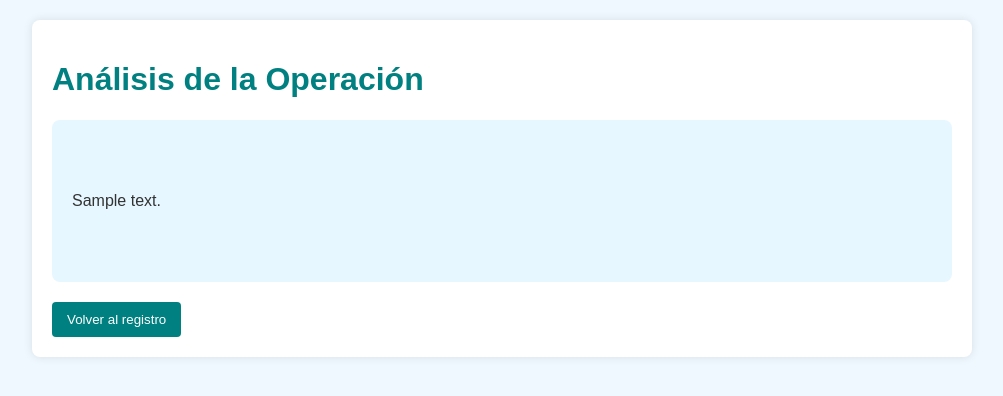
After one commit to dankomaxtor/trading, a Flask app: template templates/analisis_ia.html in a window 1280 px wide. The commit adds this page. Shown: the top 396 px of the page, without its empty margins (138-1141 px from the left). Run offline with Flask 3, Linux system fonts and the light colour scheme; the template is opened without the code that fills it: most values are stand-ins (such as "Sample title", 1, 10 or a date in 2020).

Commit message:
Se mejora el prompt de la IA para un analisis mas detallado

```diff
--- a/app.py
+++ b/app.py
@@ -1,8 +1,15 @@
 from flask import Flask, render_template, request, redirect, url_for
 import json
+import google.generativeai as genai
 
 app = Flask(__name__)
 
+# Configuración de la API de IA
+API_KEY = "AIzaSyDJHhTTtSpLiF8dwLZeZDLYI464--DJZHM"
+genai.configure(api_key=API_KEY)
+model = genai.GenerativeModel('gemini-1.5-flash')
+
+# --- El resto del código que ya tienes ---
 ARCHIVO_OPERACIONES = 'operaciones.json'
 
 def cargar_operaciones():
@@ -70,11 +77,9 @@ def editar_operacion(index):
             operacion_a_editar["comentario_apertura"] = request.form["comentario_apertura"]
             operacion_a_editar["importe_invertido"] = float(request.form["importe_invertido"])
 
-            # También edita el comentario y valor de cierre si existen
             operacion_a_editar["comentario_cierre"] = request.form.get("comentario_cierre", operacion_a_editar.get("comentario_cierre", "Sin comentario de cierre"))
             operacion_a_editar["valor_cierre"] = float(request.form.get("valor_cierre", operacion_a_editar.get("valor_cierre", operacion_a_editar["precio"])))
 
-            # Recalcula si la operación estaba cerrada
             if operacion_a_editar.get("estado") == "Cerrada":
                 valor_cierre = operacion_a_editar.get("valor_cierre", operacion_a_editar["precio"])
                 precio_entrada = operacion_a_editar["precio"]
@@ -116,7 +121,6 @@ def cerrar_operacion(index):
         operacion_a_cerrar["comentario_cierre"] = comentario_cierre
         operacion_a_cerrar["valor_cierre"] = valor_cierre
 
-        # Realiza los cálculos con el importe invertido
         precio_entrada = operacion_a_cerrar.get("precio", 0)
         importe_invertido = operacion_a_cerrar.get("importe_invertido", 0)
 
@@ -133,5 +137,35 @@ def cerrar_operacion(index):
         guardar_operaciones(operaciones)
     return redirect(url_for('index'))
 
+# --- NUEVA RUTA DE IA ---
+@app.route("/analisis_ia/<int:index>")
+def analisis_ia(index):
+    operaciones = cargar_operaciones()
+    if 0 <= index < len(operaciones):
+        operacion = operaciones[index]
+
+        # Crea el prompt para la IA con los nuevos campos
+        prompt = (f"Como especialista en trading, proporciona un resumen breve y útil del resultado de la operación. "
+                  f"Los datos son: "
+                  f"Activo: {operacion['activo']}. "
+                  f"Precio de Compra: {operacion['precio']}€. "
+                  f"Precio Objetivo: {operacion['precio_objetivo']}€. "
+                  f"Stop Loss: {operacion['stop_loss']}€. "
+                  f"Importe invertido: {operacion['importe_invertido']}€. "
+                  f"Resultado: {operacion.get('ganado_perdido', 0)}€. "
+                  f"Rentabilidad: {operacion.get('rentabilidad', 0)}%. "
+                  f"Además, haz una valoración profesional sobre el ratio riesgo-beneficio del stop loss y del precio objetivo. "
+                  f"Finalmente, sugiere algunas preguntas para que se pueda autoevaluar la operación en términos profesionales de trading.")
+
+        try:
+            response = model.generate_content(prompt)
+            analisis = response.text
+        except Exception as e:
+            analisis = f"Error al generar el análisis: {str(e)}"
+
+        return render_template("analisis_ia.html", analisis=analisis)
+    return redirect(url_for('index'))
+
+# --- El resto del código que ya tienes ---
 if __name__ == "__main__":
     app.run(debug=True)
--- /dev/null
+++ b/templates/analisis_ia.html
@@ -0,0 +1,55 @@
+<!DOCTYPE html>
+<html lang="es">
+<head>
+    <meta charset="UTF-8">
+    <title>Análisis IA</title>
+    <style>
+        body {
+            font-family: Arial, sans-serif;
+            background-color: #f0f8ff;
+            color: #333;
+            margin: 0;
+            padding: 20px;
+        }
+        .container {
+            max-width: 900px;
+            margin: 0 auto;
+            background-color: #fff;
+            padding: 20px;
+            border-radius: 8px;
+            box-shadow: 0 0 10px rgba(0, 0, 0, 0.1);
+        }
+        h1 {
+            color: #008080;
+        }
+        .analisis-box {
+            background-color: #e6f7ff;
+            padding: 20px;
+            border-radius: 8px;
+            white-space: pre-wrap;
+        }
+        .acciones {
+            margin-top: 20px;
+        }
+        .acciones button {
+            background-color: #008080;
+            color: white;
+            padding: 10px 15px;
+            border: none;
+            border-radius: 4px;
+            cursor: pointer;
+        }
+    </style>
+</head>
+<body>
+    <div class="container">
+        <h1>Análisis de la Operación</h1>
+        <div class="analisis-box">
+            <p>{{ analisis }}</p>
+        </div>
+        <div class="acciones">
+            <a href="{{ url_for('index') }}"><button>Volver al registro</button></a>
+        </div>
+    </div>
+</body>
+</html>
--- a/templates/index.html
+++ b/templates/index.html
@@ -152,6 +152,7 @@
                 <form method="POST" action="{{ url_for('borrar_operacion', index=loop.index0) }}" style="display:inline;">
                     <button class="delete-btn" type="submit">Borrar</button>
                 </form>
+                <a href="{{ url_for('analisis_ia', index=loop.index0) }}"><button>Análisis IA</button></a>
             </div>
             {% endif %}
         </div>
```
